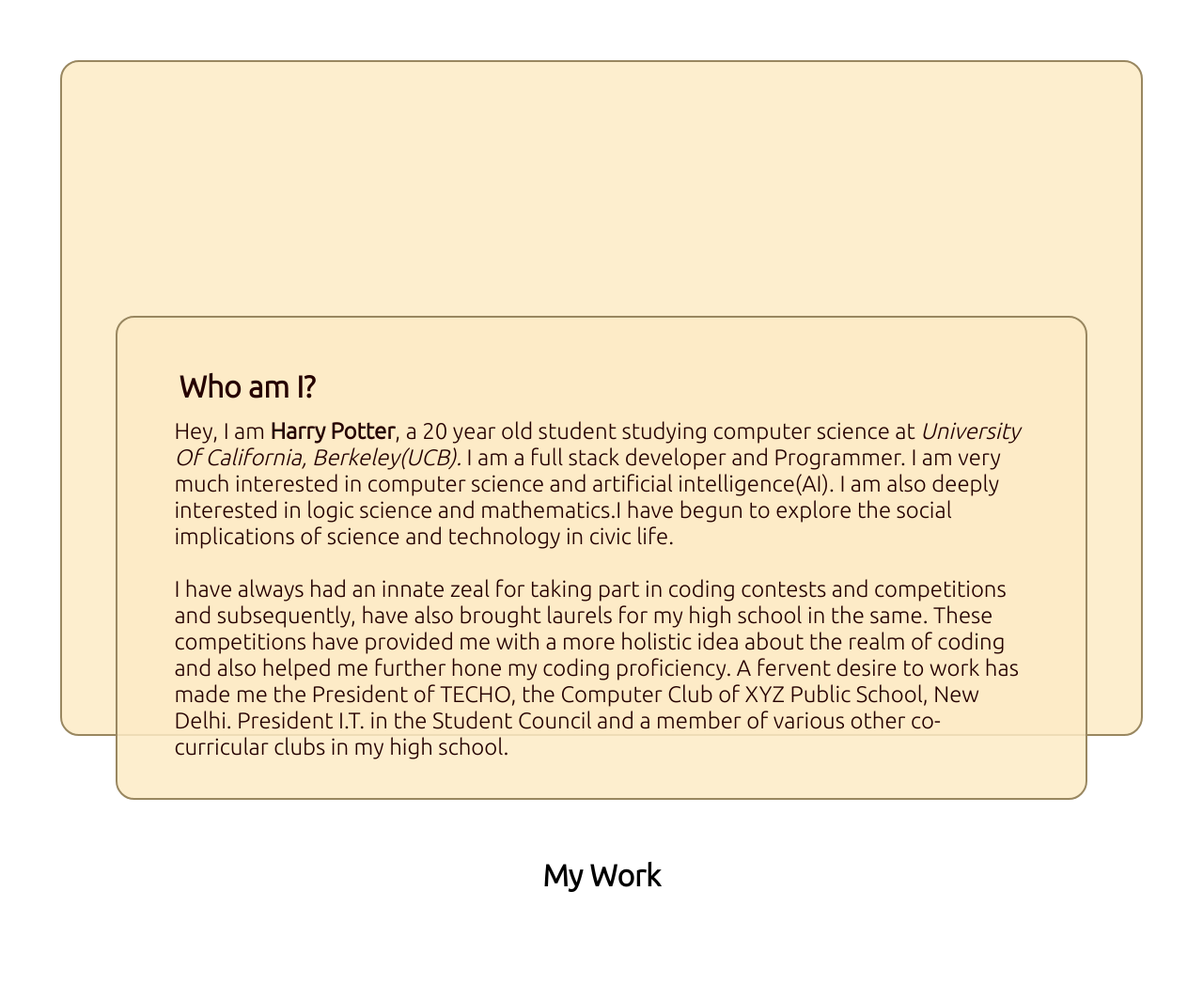
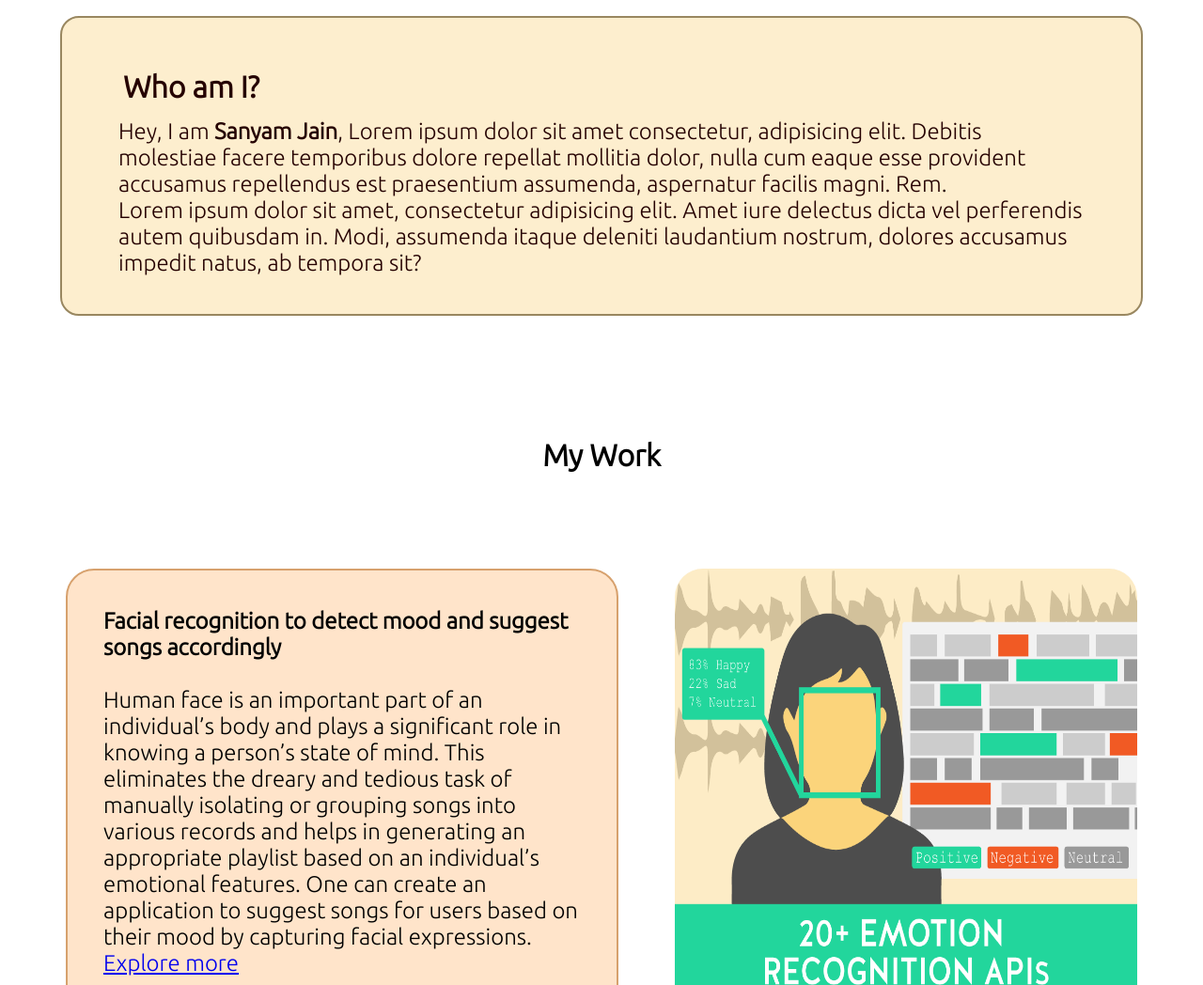
Before and after one commit to cipherpunk-dev/webdevproject.github.io, a plain HTML site: page sanyam.html in a window 1280 px wide. Shown: the part 820-1868 px from the top of the page at 94% size. Drawn offline with Linux system fonts and the light colour scheme.

Commit message:
Update sanyam.html

```diff
--- a/sanyam.html
+++ b/sanyam.html
@@ -1,4 +1,3 @@
-hello
 <!DOCTYPE html>
 <html lang="en">
 
@@ -29,7 +28,7 @@ hello
     </nav>
     <div id="home">
         <div id="cont">
-            <h1>Harry Potter</h1>
+            <h1>Sanyam Jain</h1>
             <p>Programmer<br>Designer</p>
         </div>
     </div>
@@ -37,23 +36,10 @@ hello
         <div id="knowme">
             <div class="content">
                 <h1>Who am I?</h1>
-                <p>Hey, I am <b>Harry Potter</b>, a 20 year old student studying computer science at <em>University Of
-                        California, Berkeley(UCB).</em> I am a full stack developer and Programmer. I am very much
-                    interested in
-                    computer science and artificial intelligence(AI). I am also deeply interested in logic science and
-                    mathematics.I have begun to explore the social implications of science and technology in civic life.
-                    <br><br>I have always had an innate zeal for taking part in coding contests and competitions and
-                    subsequently, have also brought laurels for my high school in the same. These competitions have
-                    provided
-                    me
-                    with a more holistic idea about the realm of coding and also helped me further hone my coding
-                    proficiency. A
-                    fervent desire to work has made me the President of TECHO, the Computer Club of XYZ Public School,
-                    New
-                    Delhi. President I.T. in the Student Council and a member of various other co-curricular clubs in my
-                    high
-                    school.</p>
-            </div>
+                <p>Hey, I am <b>Sanyam Jain</b>, Lorem ipsum dolor sit amet consectetur, adipisicing elit. Debitis molestiae facere temporibus dolore repellat mollitia dolor, nulla cum eaque esse provident accusamus repellendus est praesentium assumenda, aspernatur facilis magni. Rem.
+                    <p>Lorem ipsum dolor sit amet, consectetur adipisicing elit. Amet iure delectus dicta vel perferendis autem quibusdam in. Modi, assumenda itaque deleniti laudantium nostrum, dolores accusamus impedit natus, ab tempora sit?</p>
+                </div>
+
         </div>
 
     </div>
@@ -141,5 +127,5 @@ hello
             <h1>Disclaimer</h1>
             <p>This is a fictious website made for a project.<br>Any assets including pictures, videos etc. have been
                 taken online for academic purposes only.<br>This website has been designed and developed by Sanyam Jain
-                (Student of class 9-C, Delhi Public School, Rohini)</p>
+                </p>
         </div>
```
